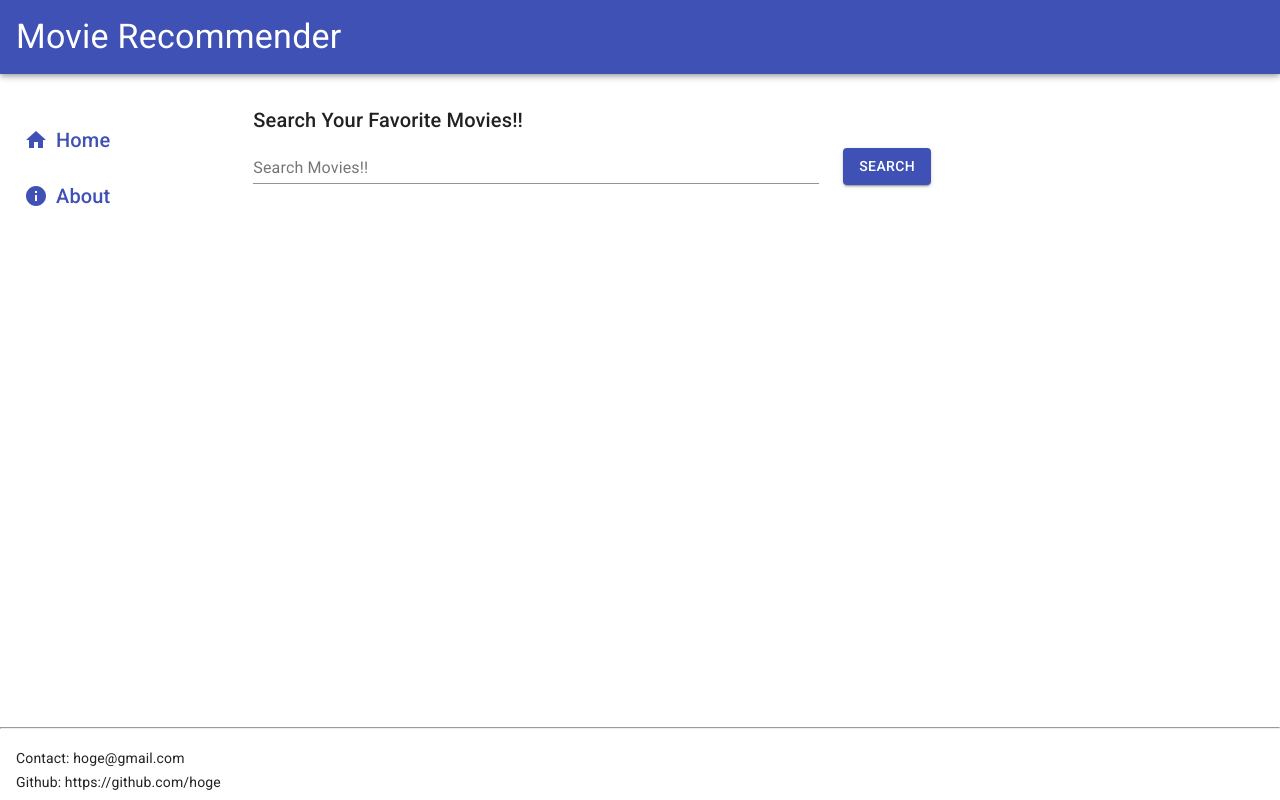
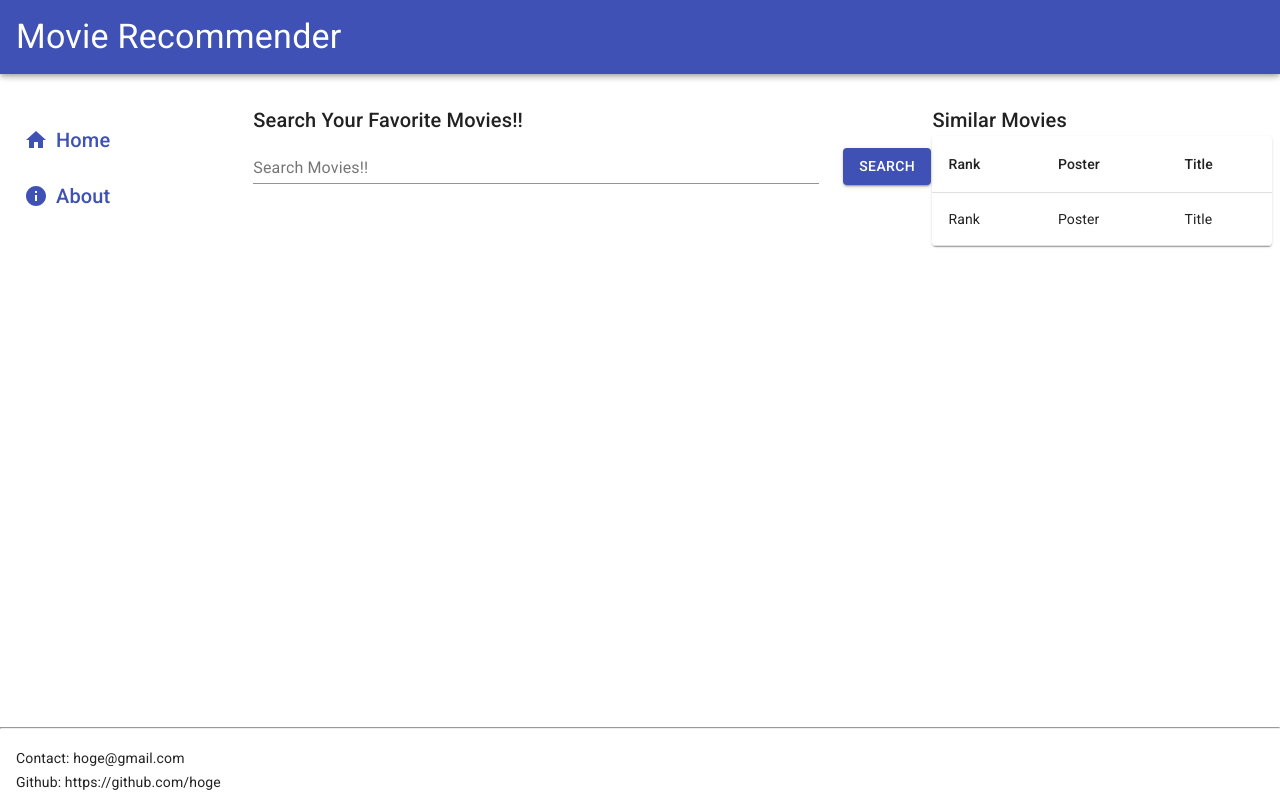
Before and after one commit to yuya-okada527/ml-playground, a Next.js app in the folder fe/: page /movies/1 in a window 1280 px wide. Built offline with nearby package versions, Linux system fonts and the light colour scheme; no server answers.

Commit message:
add simiar movie tables sample

```diff
--- a/fe/pages/movies/[movie_id].tsx
+++ b/fe/pages/movies/[movie_id].tsx
@@ -4,7 +4,15 @@ import {
   createStyles,
   Grid,
   makeStyles,
+  Paper,
+  Table,
+  TableBody,
+  TableCell,
+  TableContainer,
+  TableHead,
+  TableRow,
   Theme,
+  Typography,
 } from "@material-ui/core";
 import { useRouter } from "next/router";
 import Layout from "../../components/Layout";
@@ -64,6 +72,27 @@ const DetailPage = () => {
             />
             {movie !== undefined && <MovieDetail movie_detail={movie} />}
           </Grid>
+          <Grid item xs={4}>
+            <Typography variant="h6">Similar Movies</Typography>
+            <TableContainer component={Paper}>
+              <Table>
+                <TableHead>
+                  <TableRow>
+                    <TableCell>Rank</TableCell>
+                    <TableCell>Poster</TableCell>
+                    <TableCell>Title</TableCell>
+                  </TableRow>
+                </TableHead>
+                <TableBody>
+                  <TableRow>
+                    <TableCell>Rank</TableCell>
+                    <TableCell>Poster</TableCell>
+                    <TableCell>Title</TableCell>
+                  </TableRow>
+                </TableBody>
+              </Table>
+            </TableContainer>
+          </Grid>
         </Grid>
       </Container>
     </Layout>
```
